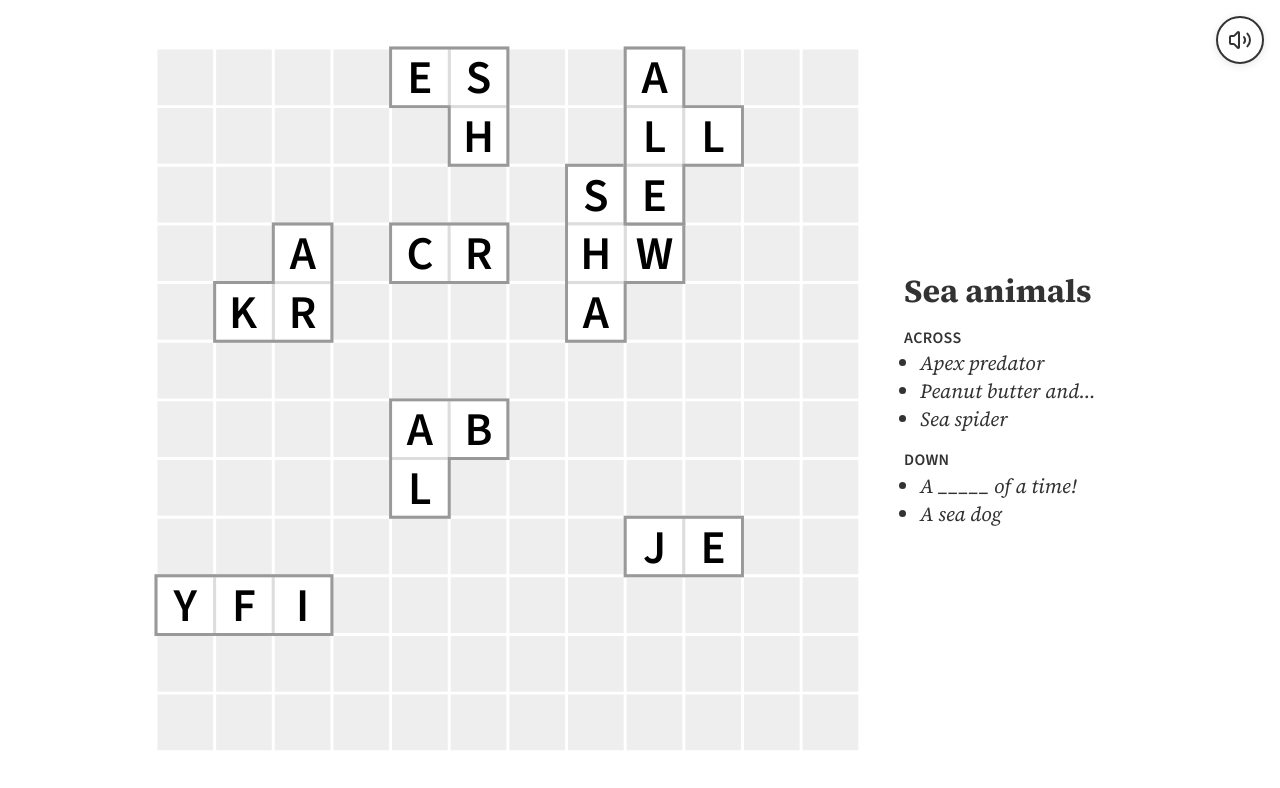
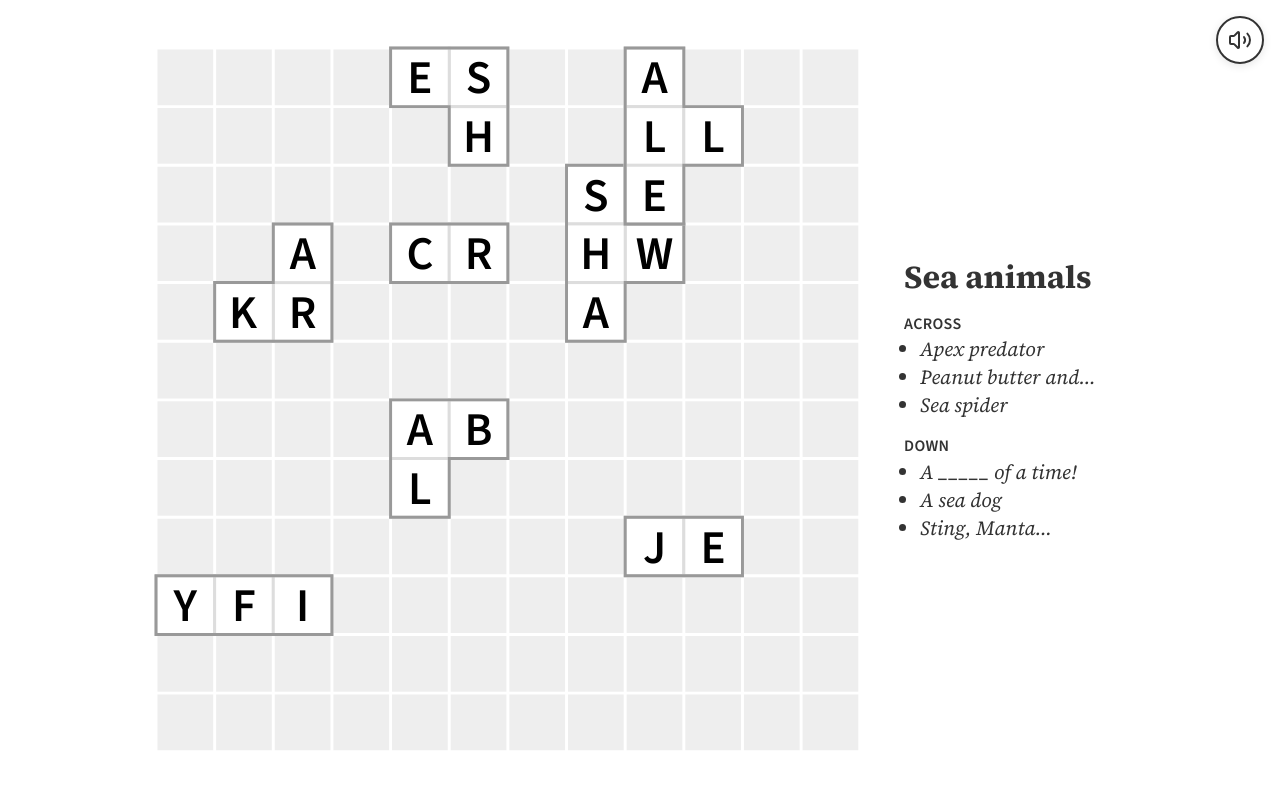
Before and after one commit to Paul-Hebert/tiled-words-2, a Vue app: page / in a window 1280 px wide. Shown: the top 788 px of the page. Built offline with nearby package versions, Linux system fonts and the light colour scheme.

Commit message:
Fix level + update readme

```diff
--- a/src/App.vue
+++ b/src/App.vue
@@ -97,6 +97,7 @@ const levels = [
       vertical: [
         { text: 'whale', hint: 'A _____ of a time!' },
         { text: 'seal', hint: 'A sea dog' },
+        { text: 'ray', hint: 'Sting, Manta...' },
       ],
       horizontal: [
         { text: 'shark', hint: 'Apex predator' },
```
Also changed, not shown: 1 other file (tests, documents, lock files or other folders).
